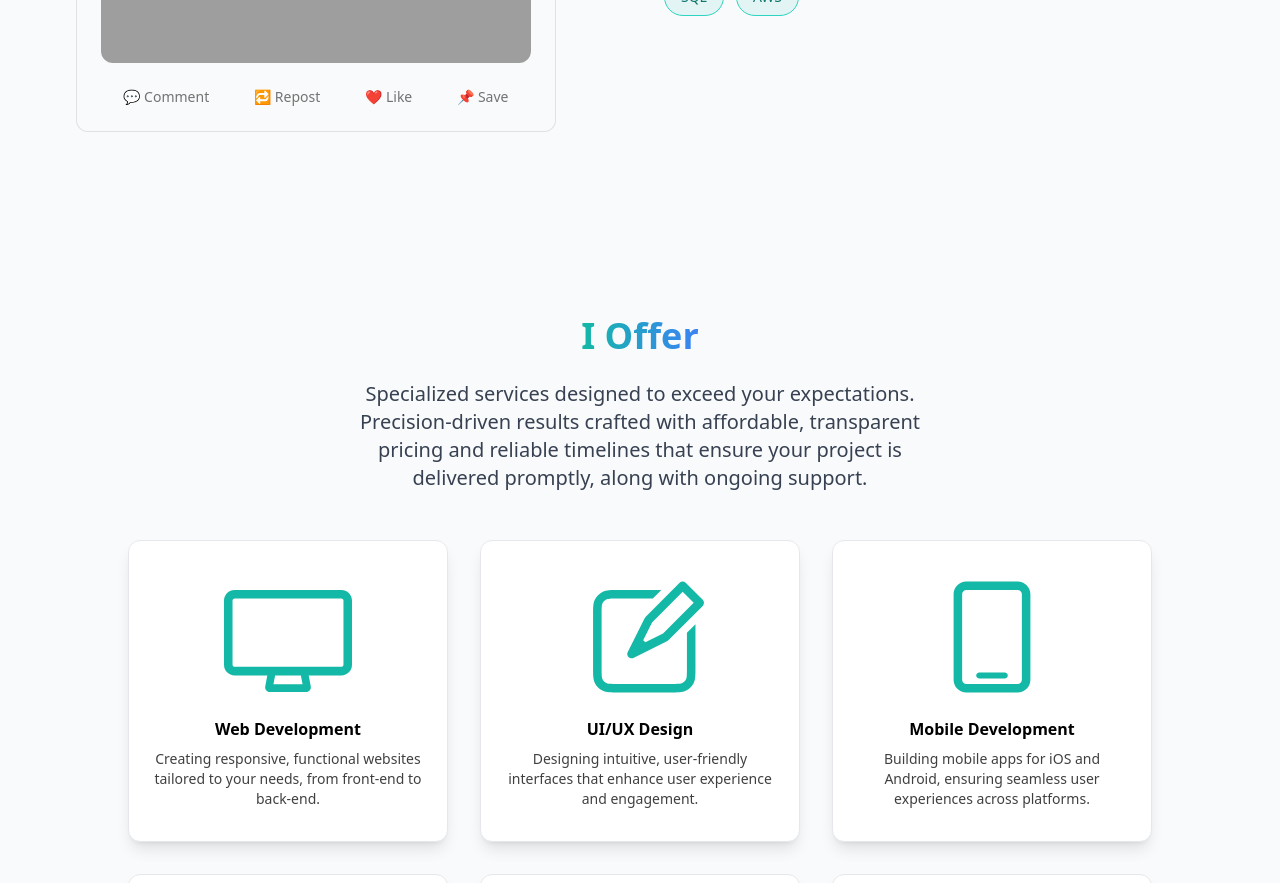
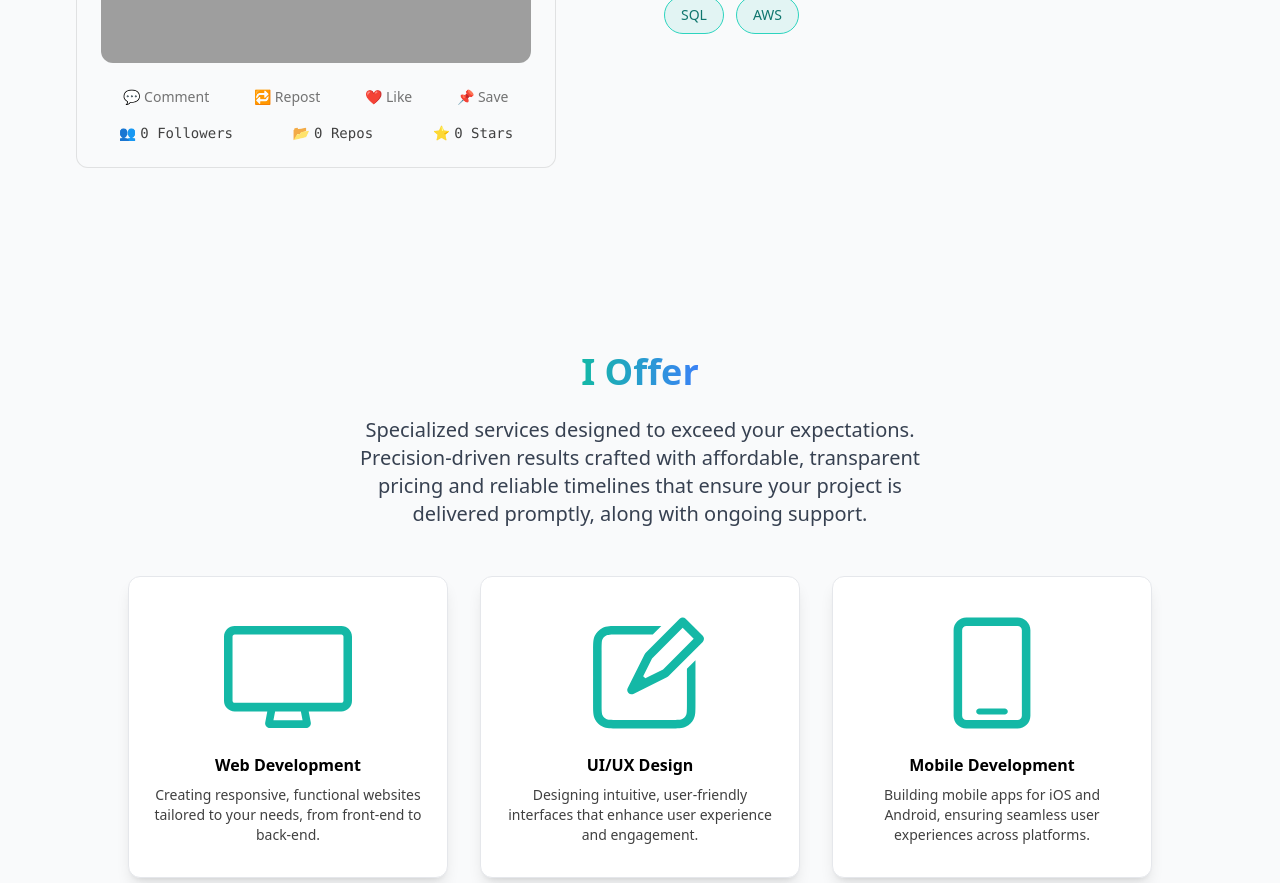
Before and after one commit to IthavinduU/Thavindu-Portfolio-2025, a React (Vite) app: page / in a window 1280 px wide. Shown: the part 1420-2303 px from the top of the page. Built offline with nearby package versions, Linux system fonts and the light colour scheme; no server answers; grey boxes are pictures that could not be loaded.

Commit message:
nerd stats

```diff
--- a/src/components/About.tsx
+++ b/src/components/About.tsx
@@ -1,4 +1,4 @@
-import React from "react";
+import React, { useEffect, useState } from "react";
 import { CardBody, CardContainer, CardItem } from "./ui/3d-card";
 import { motion } from "framer-motion";
 import TerminalTypewriter from "./ui/TerminalTypewriter";
@@ -35,6 +35,36 @@ const headingVariants = {
 };
 
 export default function About() {
+  const [githubStats, setGithubStats] = useState({
+    followers: 0,
+    public_repos: 0,
+    stars: 0,
+  });
+
+  useEffect(() => {
+    async function fetchGithubStats() {
+      try {
+        const userRes = await fetch("https://api.github.com/users/Thavindur_dev");
+        const userData = await userRes.json();
+
+        const reposRes = await fetch("https://api.github.com/users/Thavindur_dev/repos?per_page=100");
+        const reposData = await reposRes.json();
+
+        const totalStars = reposData.reduce((acc, repo) => acc + repo.stargazers_count, 0);
+
+        setGithubStats({
+          followers: userData.followers,
+          public_repos: userData.public_repos,
+          stars: totalStars,
+        });
+      } catch (error) {
+        console.error("Failed to fetch GitHub stats:", error);
+      }
+    }
+
+    fetchGithubStats();
+  }, []);
+
   return (
     <section id="about" className="py-20 bg-gray-50 dark:bg-[#092537]">
       <div className="container mx-auto px-4">
@@ -102,6 +132,22 @@ export default function About() {
                   <CardItem translateZ={20} className="hover:text-yellow-500 cursor-pointer">📌 Save</CardItem>
                 </div>
 
+                {/* GitHub stats */}
+                <div className="flex justify-around items-center mt-4 text-neutral-700 dark:text-neutral-300 text-sm font-mono space-x-6">
+                  <div className="flex items-center space-x-1">
+                    <span>👥</span>
+                    <span>{githubStats.followers} Followers</span>
+                  </div>
+                  <div className="flex items-center space-x-1">
+                    <span>📂</span>
+                    <span>{githubStats.public_repos} Repos</span>
+                  </div>
+                  <div className="flex items-center space-x-1">
+                    <span>⭐️</span>
+                    <span>{githubStats.stars} Stars</span>
+                  </div>
+                </div>
+
               </CardBody>
             </CardContainer>
           </div>
@@ -155,7 +201,6 @@ export default function About() {
               viewport={{ once: true }}
               className="flex justify-center md:justify-start mt-6"
             >
-
             </motion.div>
           </div>
         </div>
--- a/src/components/Hero.tsx
+++ b/src/components/Hero.tsx
@@ -4,6 +4,7 @@ import {
   Linkedin,
   Mail,
   Briefcase,
+  SignalMedium,
   Users,
   CheckCircle,
 } from "lucide-react";
```
